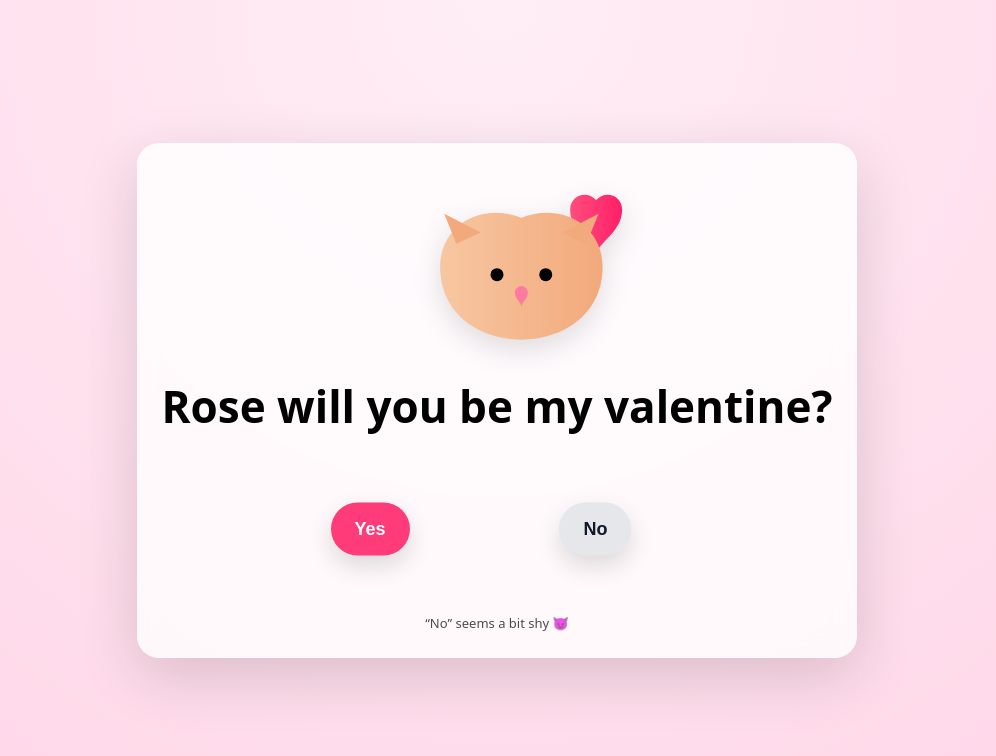
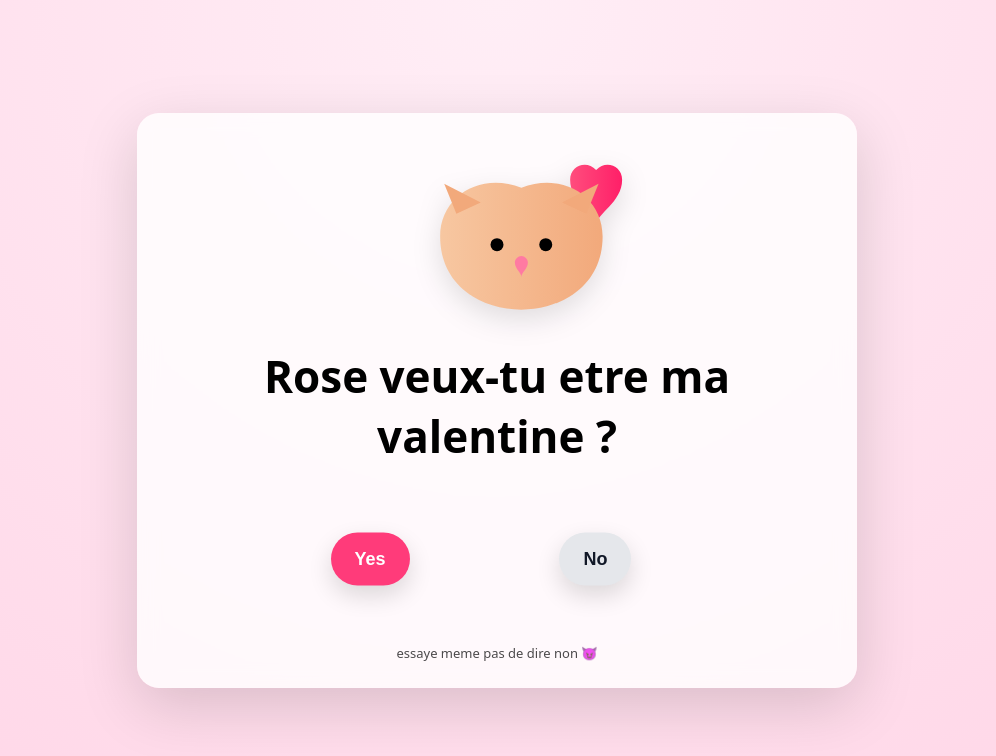
Before and after one commit to troniong/gaga, a plain HTML site: page index.html in a window 1280 px wide. Shown: the whole page, without its empty margins (143-1139 px from the left). Drawn offline with nearby package versions, Linux system fonts and the light colour scheme.

```diff
--- a/index.html
+++ b/index.html
@@ -171,7 +171,7 @@
             fill="#ff7aa2"/>
     </svg>
 
-    <h1>Rose will you be my valentine?</h1>
+    <h1>Rose veux-tu etre ma valentine ?</h1>
 
     <section class="button-zone" id="zone">
       <button id="yesBtn">Yes</button>
@@ -179,10 +179,10 @@
     </section>
 
     <!-- HINT -->
-    <div class="hint" id="hint">“No” seems a bit shy 😈</div>
+    <div class="hint" id="hint">essaye meme pas de dire non 😈</div>
 
     <section class="result" id="result">
-      <h2>YAY! 🎉</h2>
+      <h2>Sa va bz fort 🎉</h2>
       <img
         class="fireworks"
         src="https://media.giphy.com/media/26ufdipQqU2lhNA4g/giphy.gif"
```
